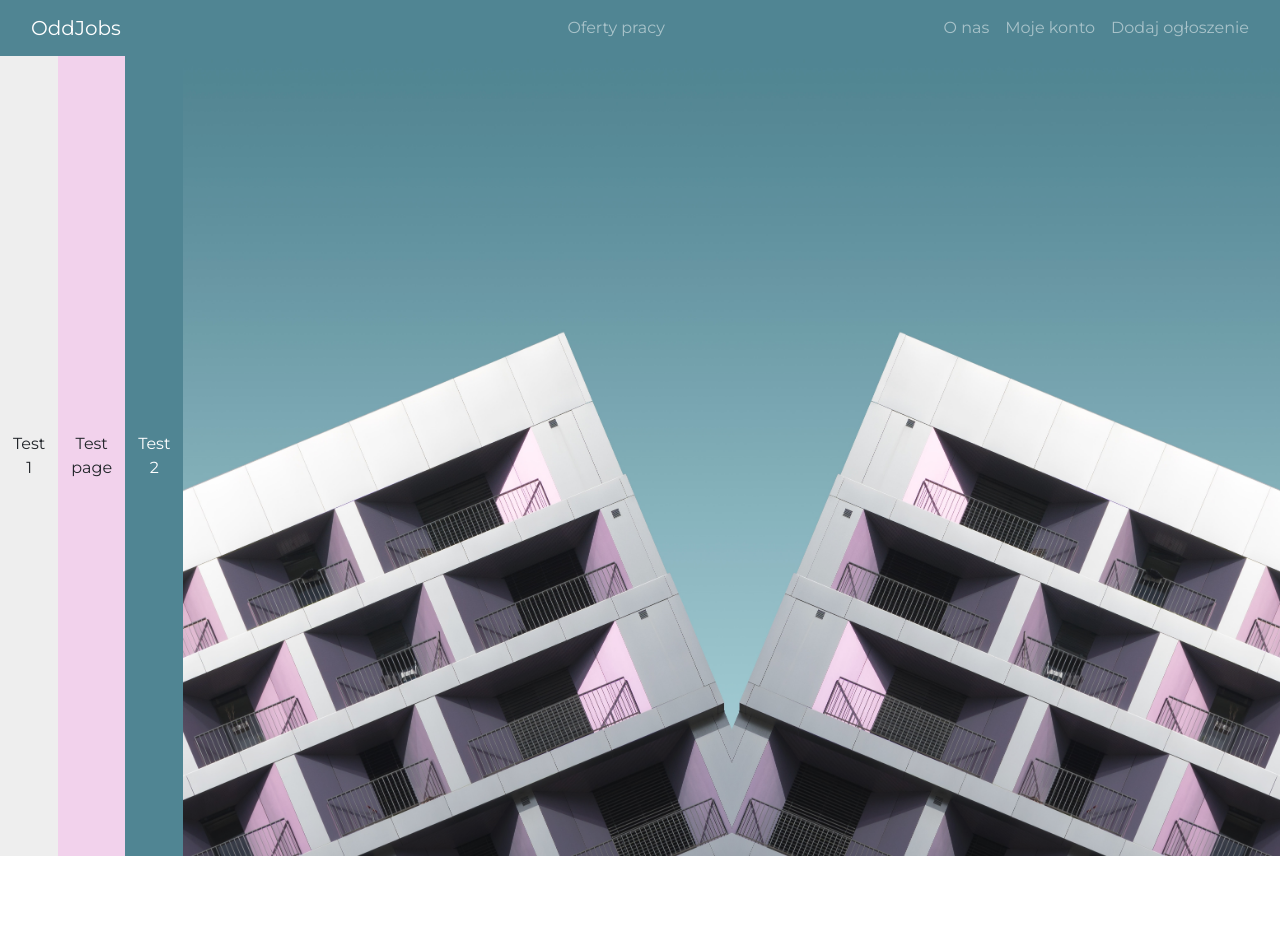
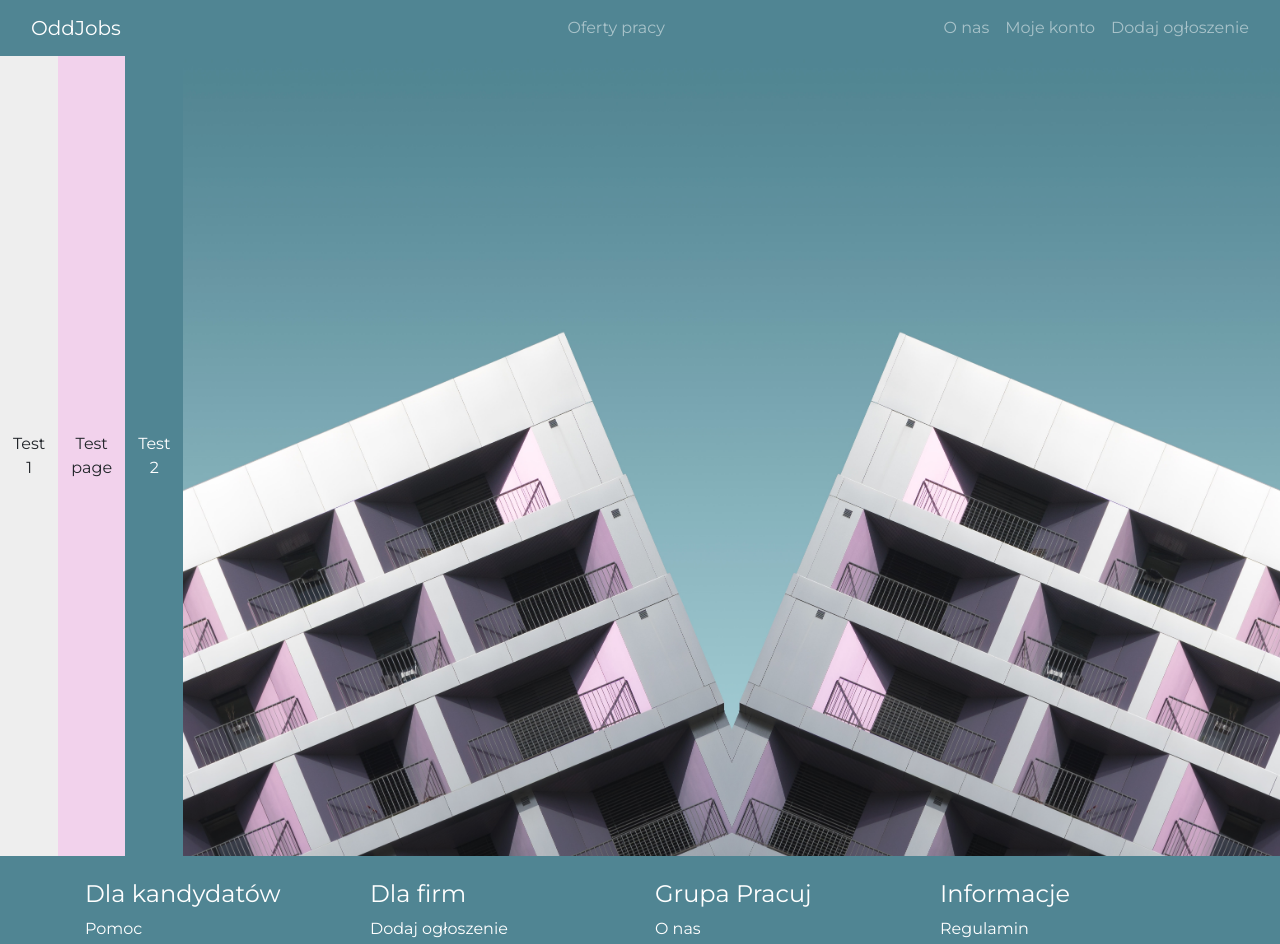
Before and after one commit to krzosa/OddJobsServiceFrontend, a React (Create React App) app: page / in a window 1280 px wide. Shown: the top 944 px of the page. Before the commit the page ends 856 px from the top, so only its background shows below. Built offline with nearby package versions, Linux system fonts and the light colour scheme.

Commit message:
add import Footer

```diff
--- a/src/App.js
+++ b/src/App.js
@@ -5,6 +5,7 @@ import './App.scss';
 import { Switch, Route } from 'react-router-dom';
 // Import Components
 import Navbar from './components/navbar/Navbar'
+import Footer from './components/footer/Footer';
 // Import Pages
 import Registration from './views/Registration';
 import Offers from './views/Offers/Offers';
@@ -22,6 +23,8 @@ function App() {
         <Route path="/rejestracja" component={Registration} />
         <Route path="/about" component={About} />
       </Switch>
+
+      <Footer />
     </div>
   );
 }
```
